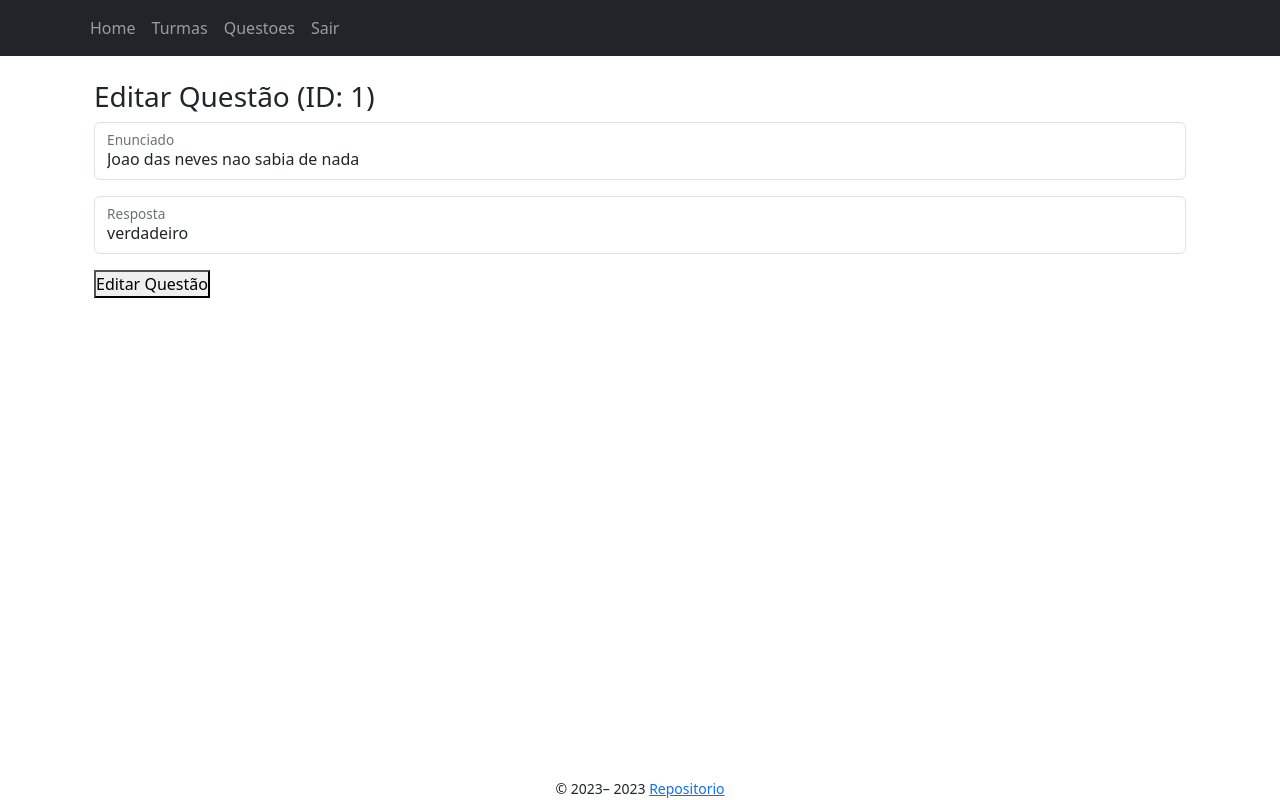
After one commit to zeroCass/unb-web, a Flask app: page /questoes/professor/1/edit/1 in a window 1280 px wide. The commit adds this page. Run offline with Flask 3, Linux system fonts and the light colour scheme; a user stored in the database is signed in; some libraries are stand-ins or nearby versions.

Commit message:
feat: editar questões (issue #1)
botão para editar questões, já funcionando. Falta implementar para múltipla escolha, revisar código!

```diff
--- a/app/controllers/questoes_controller.py
+++ b/app/controllers/questoes_controller.py
@@ -52,4 +52,46 @@ def create(user_id):
         db.session.rollback()
         flash("Erro ao criar Questao")
 
+    questoes = Questao.query.filter_by(professor_id=user_id).all()
+    questoes_multipla_escolha = QuestaoMultiplaEscolha.query.filter_by(professor_id=user_id).all()
     return render_template('questoes/index.jinja2', questoes=questoes, questoes_multipla_escolha=questoes_multipla_escolha)
+
+@bp.route("/professor/<int:user_id>/edit/<int:questao_id>", methods=['GET', 'POST'])
+@login_required
+def edit(user_id, questao_id):
+    questao = Questao.query.get_or_404(questao_id)
+    # questao_multipla_escolha = QuestaoMultiplaEscolha.query.get_or_404(questao_id)
+
+    if request.method == "POST":
+        novo_enunciado = request.form.get('enunciado')
+        nova_resposta = request.form.get('resposta')
+
+        # Atualizar os campos desejados da questão com os novos valores
+        questao.enunciado = novo_enunciado
+        if questao.tipo_questao != "dissertativa":
+            questao.resposta = nova_resposta
+
+        # if questao.tipo_questao == 'multipla_escolha':
+        #     opcao_a = request.form.get('opcao_a')
+        #     opcao_b = request.form.get('opcao_b')
+        #     opcao_c = request.form.get('opcao_c')
+        #     opcao_d = request.form.get('opcao_d')
+
+        #     questao_multipla_escolha.enunciado = novo_enunciado
+        #     questao_multipla_escolha.opcao_a = opcao_a
+        #     questao_multipla_escolha.opcao_b = opcao_b
+        #     questao_multipla_escolha.opcao_c = opcao_c
+        #     questao_multipla_escolha.opcao_d = opcao_d
+        #     questao_multipla_escolha.resposta = nova_resposta
+        try:
+            db.session.commit()
+            flash('Questão atualizada com sucesso', 'success')
+        except Exception:
+            db.session.rollback()
+            flash("Erro ao atualizar Questao")
+
+        questoes = Questao.query.filter_by(professor_id=user_id).all()
+        questoes_multipla_escolha = QuestaoMultiplaEscolha.query.filter_by(professor_id=user_id).all()
+        return render_template('questoes/index.jinja2', questoes=questoes, questoes_multipla_escolha=questoes_multipla_escolha)
+
+    return render_template("questoes/edit.jinja2",questao=questao, questao_id=questao_id)
--- /dev/null
+++ b/app/templates/questoes/edit.jinja2
@@ -0,0 +1,83 @@
+{% extends "./base.jinja2" %}
+
+{% block header %}
+<h1>{% block title %}Editar Questão{% endblock %}</h1>
+{% endblock %}
+
+{% block content %}
+<div class="container">
+    <h3>Editar Questão (ID: {{ questao.id }})</h3>
+    <form method="POST" action="{{ url_for('questoes.edit', user_id=current_user.id, questao_id=questao_id) }}">
+        <div class="form-floating mb-3">
+            <input
+                class="form-control"
+                type="text"
+                id="enunciado"
+                name="enunciado"
+                value="{{ questao.enunciado }}"
+                required="true"
+            />
+            <label for="enunciado" class="form-label">Enunciado</label>
+        </div>
+
+        {% if questao.tipo_questao == 'multipla_escolha' %}
+            <div class="form-floating mb-3" id="campos_adicionais">
+                <div class="form-floating mb-3">
+                    <input
+                        class="form-control"
+                        type="text"
+                        id="opcao_a"
+                        name="opcao_a"
+                        value="{{ questao.opcao_a }}"
+                    />
+                    <label for="opcao_a">Opção A:</label>
+                </div>
+                <div class="form-floating mb-3">
+                    <input
+                        class="form-control"
+                        type="text"
+                        id="opcao_b"
+                        name="opcao_b"
+                        value="{{ questao.opcao_b }}"
+                    />
+                    <label for="opcao_b">Opção B:</label>
+                </div>
+                <div class="form-floating mb-3">
+                    <input
+                        class="form-control"
+                        type="text"
+                        id="opcao_c"
+                        name="opcao_c"
+                        value="{{ questao.opcao_c }}"
+                    />
+                    <label for="opcao_c">Opção C:</label>
+                </div>
+                <div class="form-floating mb-3">
+                    <input
+                        class="form-control"
+                        type="text"
+                        id="opcao_d"
+                        name="opcao_d"
+                        value="{{ questao.opcao_d }}"
+                    />
+                    <label for="opcao_d">Opção D:</label>
+                </div>
+            </div>
+        {% endif %}
+        {% if questao.tipo_questao != 'dissertativa' %}
+            <div class="form-floating mb-3" id="campo_resposta">
+                <input
+                    class="form-control"
+                    type="text"
+                    id="resposta"
+                    name="resposta"
+                    value="{{ questao.resposta }}"
+                    required="true"
+                />
+                <label for="resposta" class="form-label">Resposta</label>
+            </div>
+        {% endif %}
+
+        <button type="submit">Editar Questão</button>
+    </form>
+{% endblock %}
--- a/app/templates/questoes/new.jinja2
+++ b/app/templates/questoes/new.jinja2
@@ -111,12 +111,16 @@
     function exibirCamposAdicionais() {
         if (multiplaEscolhaBtn.checked) {
             camposAdicionais.style.display = "block";
+            camposAdicionais.querySelector("input").setAttribute("required", "true");
         } else {
             camposAdicionais.style.display = "none";
+            camposAdicionais.querySelector("input").removeAttribute("required");
+
         }
     }
 
     multiplaEscolhaBtn.addEventListener("click", exibirCamposAdicionais);
+    multiplaEscolhaBtn.addEventListener("change", exibirCamposAdicionais);
 
     var outrosRadioBtns = document.querySelectorAll('input[name="tipo_questao"]');
     outrosRadioBtns.forEach(function (radio) {
```
Also changed, not shown: app/templates/questoes/index.jinja2 (+12 -4 lines).
